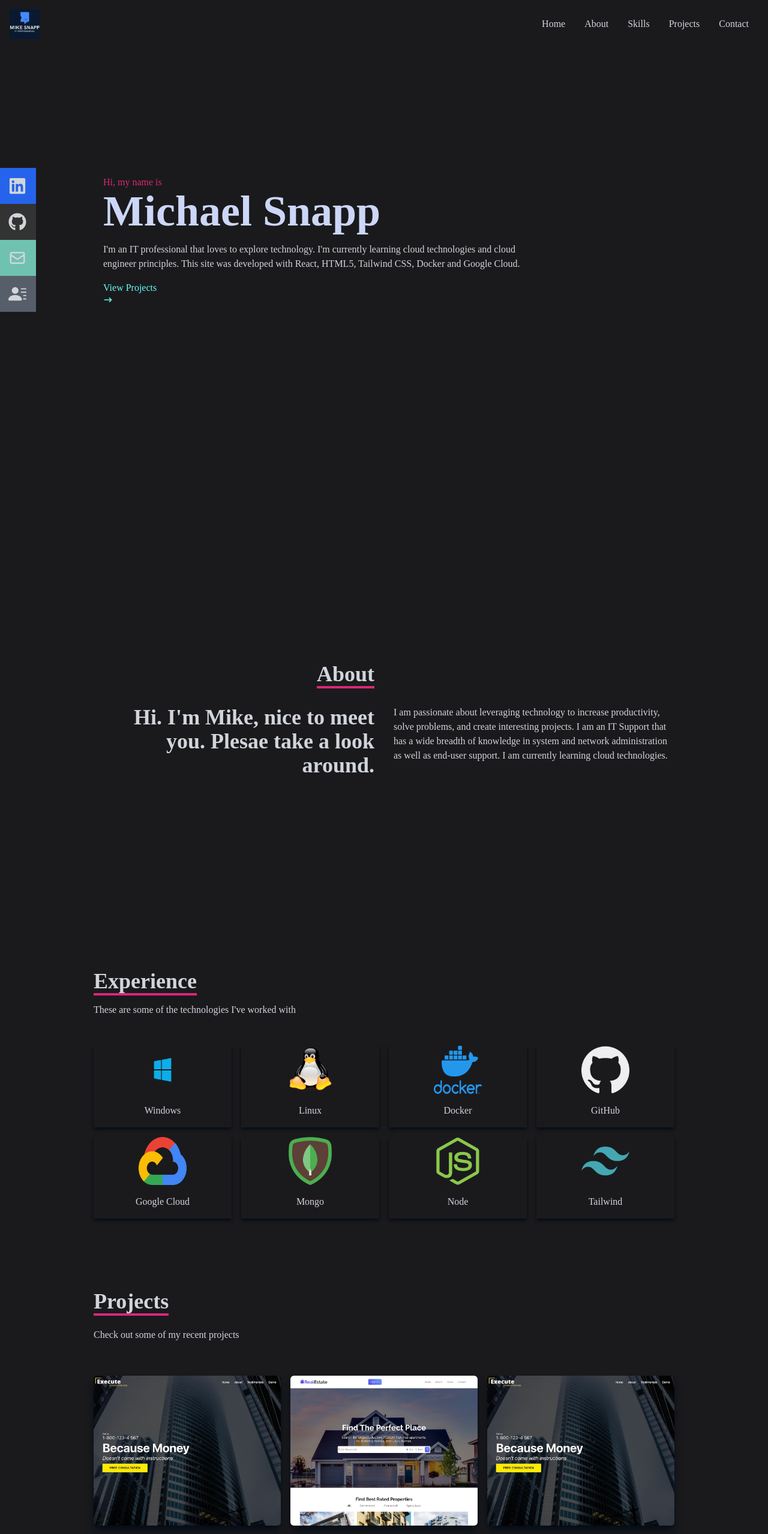
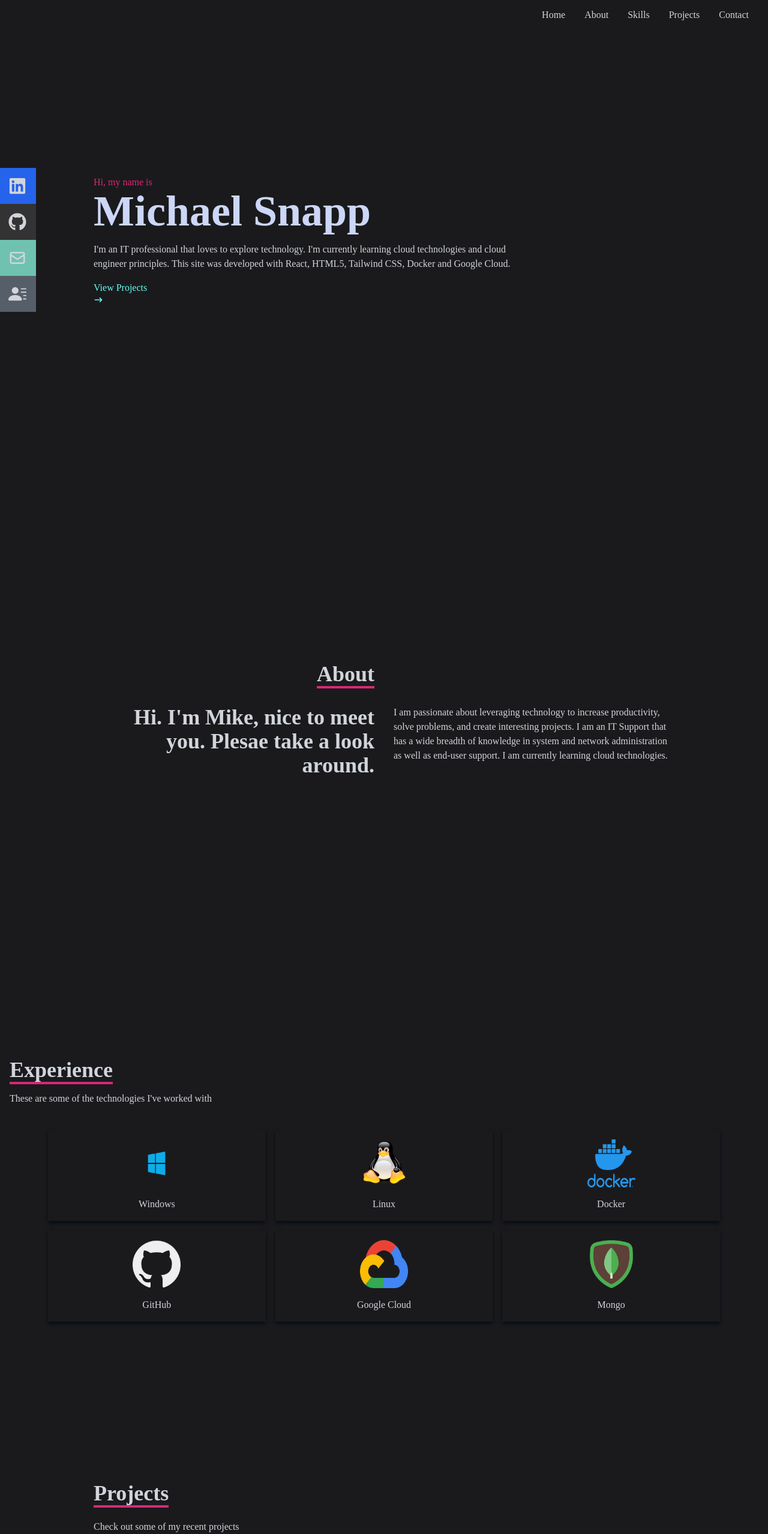
Before and after one commit to masnapp/portfolio, a React (Create React App) app: page / in a window 1280 px wide. Shown: the top 2558 px of the page at 60% size. Built offline with nearby package versions, Linux system fonts and the light colour scheme.

Commit message:
edited navbar, added contact

```diff
--- a/src/App.js
+++ b/src/App.js
@@ -3,6 +3,7 @@ import Home from "./components/Home";
 import About from "./components/About";
 import Skills from "./components/Skills";
 import Projects from "./components/Projects";
+import Contact from "./components/Contact";
 
 function App() {
   return (
@@ -12,6 +13,7 @@ function App() {
       <About />
       <Skills />
       <Projects />
+      <Contact />
     </div>
   );
 }
--- a/src/components/About.jsx
+++ b/src/components/About.jsx
@@ -5,7 +5,7 @@ const About = () => {
     <div name='about' className='w-full h-screen bg-[#1a1a1d] text-gray-300'>
         <div className='flex flex-col justify-center items-center w-full h-full'>
             <div className='max-w-[1000px] w-full px-4 grid grid-cols-2 gap-8'>
-                <div className='sm:text-right pb-8 pl-4'>
+                <div className='sm:text-right pb-8'>
                     <p className='text-4xl font-bold inline border-b-4 border-pink-600'>
                         About
                     </p>
--- /dev/null
+++ b/src/components/Contact.jsx
@@ -0,0 +1,20 @@
+import React from 'react'
+
+const Contact = () => {
+  return (
+    <div name='contact' className='w-full h-screen bg-[#1a1a1d] flex justify-center items-center p-4'>
+        <form method='POST' action="https://getform.io/f/5e9c6bb3-ae2e-46ad-a16d-a21ede9f2a36" className='flex flex-col max-w-[600px] w-full'>
+            <div className='pb-8'>
+                <p className='text-4xl font-bold inline border-b-4 border-pink-600 text-gray-300'>Contact</p>
+                <p className='text-gray-300 py-4'>Submit the form below or shoow me an emaili - myemail@gmail.com</p>
+            </div>
+            <input className='p-2 bg-[#ccd6f6]' type="text" placeholder='Name' name='name' />
+            <input className='my-4 p-2 bg-[#ccd6f6]' type="text" placeholder='Email' name='email' />
+            <textarea className='p-2 bg-[#ccd6f6]' name="message"  rows="10" placeholder='Message'></textarea>
+            <button className='text-white border-2 hover:bg-pink-600 hover:border-pink-600 px-4 py-3 my-8 mx-auto flex items-center'>Let's Collaborate</button>
+        </form>
+    </div>
+  )
+}
+
+export default Contact
--- a/src/components/Home.jsx
+++ b/src/components/Home.jsx
@@ -5,7 +5,7 @@ const Home = () => {
     <div name='home' className='w-full h-screen bg-[#1a1a1d]'>
 
         {/* Container */}
-        <div className='max-w-[1000px] mx-auto px-8 flex flex-col justify-center h-full'>
+        <div className='max-w-[1000px] mx-auto px-4 flex flex-col justify-center h-full'>
             <p className='text-pink-600'>Hi, my name is</p>
             <h1 className='text-4xl sm:text-7xl font-bold text-[#ccd6f6]'>Michael Snapp</h1>
             {/* <h2 className='text-gray-300'>I'm an IT Engineer</h2> */}
--- a/src/components/Navbar.jsx
+++ b/src/components/Navbar.jsx
@@ -17,10 +17,10 @@ const Navbar = () => {
   const handleClick = () => setNav(!nav);
 
   return (
-    <div className='fixed w-full h-[80px] flex justify-between items-center px-4 bg-[#1a1a1d] text-gray-300'>
-      <div>
+    <div className='fixed w-full h-[50px] flex justify-end items-center px-4 bg-[#1a1a1d] text-gray-300'>
+      {/* <div>
         <img src={Logo} alt='Logo Image' style={{ width: '50px' }} />
-      </div>
+      </div> */}
 
       {/* menu */}
       <ul className='hidden md:flex'>
@@ -52,7 +52,7 @@ const Navbar = () => {
       </ul>
 
       {/* Hamburger */}
-      <div onClick={handleClick} className='md:hidden z-10'>
+      <div onClick={handleClick} className='justify-end md:hidden z-10'>
         {!nav ? <FaBars /> : <FaTimes />}
       </div>
 
@@ -83,7 +83,7 @@ const Navbar = () => {
         </li>
         <li className='py-6 text-4xl'>
           {' '}
-          <Link onClick={handleClick} to='Projects' smooth={true} duration={500}>
+          <Link onClick={handleClick} to='projects' smooth={true} duration={500}>
             Projects
           </Link>
         </li>
--- a/src/components/Projects.jsx
+++ b/src/components/Projects.jsx
@@ -22,7 +22,7 @@ const Projects = () => {
             className='shadow-lg shadow-[#040c16] group container rounded-md flex justify-center items-center mx-auto content-div'
           >
             {/* Hover Effects */}
-            <div className='opacity-0 group-hover:opacity-100'>
+            <div className='opacity-0 group-hover:opacity-50'>
               <span className='text-2xl font-bold text-white tracking-wider'>
                 React JS Application
               </span>
--- a/src/components/Skills.jsx
+++ b/src/components/Skills.jsx
@@ -13,46 +13,49 @@ import Windows from '../assets/windows.png'
 const Skills = () => {
   return (
     <div name='skills' className='bg-[#1a1a1d] text-gray-300'>
+
         {/* Container */}
-        <div className='max-w-[1000px] mx-auto p-4 flex flex-col justify-center w-full h-full'>
+        {/* <div className='max-w-[1000px] mx-auto p-4 flex flex-col justify-center w-full h-full'> */}
+        <div className='w-full h-screen p-4 flex flex-col justify-center'>
+
             <div>
                 <p className='text-4xl font-bold inline border-b-4 border-pink-600'>Experience</p>
-                <p className='py-4'>These are some of the technologies I've worked with </p>
+                <p className='pt-4 pb-2'>These are some of the technologies I've worked with </p>
             </div>
 
-            <div className='w-full grid grid-cols-2 sm:grid-cols-4 gap-4 text-center py-8'>
+            <div className='w-full grid grid-cols-2 md:grid-cols-3 gap-4 text-center py-8 px-16'>
                 <div className='shadow-md shadow-[#040c16] hover:scale-110 duration-500'>
-                    <img className='w-20 mx-auto' src={Windows} alt="Windows icon" />
+                    <img className='w-20 mx-auto mt-4' src={Windows} alt="Windows icon" />
                     <p className='my-4'>Windows</p>
                 </div>
                 <div className='shadow-md shadow-[#040c16] hover:scale-110 duration-500'>
-                    <img className='w-20 mx-auto' src={Linux} alt="Linux icon" />
+                    <img className='w-20 mx-auto mt-4' src={Linux} alt="Linux icon" />
                     <p className='my-4'>Linux</p>
                 </div>
                 <div className='shadow-md shadow-[#040c16] hover:scale-110 duration-500'>
-                    <img className='w-20 mx-auto' src={Docker} alt="Docker icon" />
+                    <img className='w-20 mx-auto mt-4' src={Docker} alt="Docker icon" />
                     <p className='my-4'>Docker</p>
                 </div>
                 <div className='shadow-md shadow-[#040c16] hover:scale-110 duration-500'>
-                    <img className='w-20 mx-auto' src={GitHub} alt="GitHub icon" />
+                    <img className='w-20 mx-auto mt-4' src={GitHub} alt="GitHub icon" />
                     <p className='my-4'>GitHub</p>
                 </div>
                 <div className='shadow-md shadow-[#040c16] hover:scale-110 duration-500'>
-                    <img className='w-20 mx-auto' src={GoogleCloud} alt="Google Cloud icon" />
+                    <img className='w-20 mx-auto mt-4' src={GoogleCloud} alt="Google Cloud icon" />
                     <p className='my-4'>Google Cloud</p>
                 </div>
                 <div className='shadow-md shadow-[#040c16] hover:scale-110 duration-500'>
-                    <img className='w-20 mx-auto' src={Mongo} alt="Mongo icon" />
+                    <img className='w-20 mx-auto mt-4' src={Mongo} alt="Mongo icon" />
                     <p className='my-4'>Mongo</p>
                 </div>
-                <div className='shadow-md shadow-[#040c16] hover:scale-110 duration-500'>
+                {/* <div className='shadow-md shadow-[#040c16] hover:scale-110 duration-500'>
                     <img className='w-20 mx-auto' src={Node} alt="Node icon" />
                     <p className='my-4'>Node</p>
                 </div>
                 <div className='shadow-md shadow-[#040c16] hover:scale-110 duration-500'>
                     <img className='w-20 mx-auto' src={Tailwind} alt="Tailwind icon" />
                     <p className='my-4'>Tailwind</p>
-                </div>
+                </div> */}
 
 
             </div>
```
